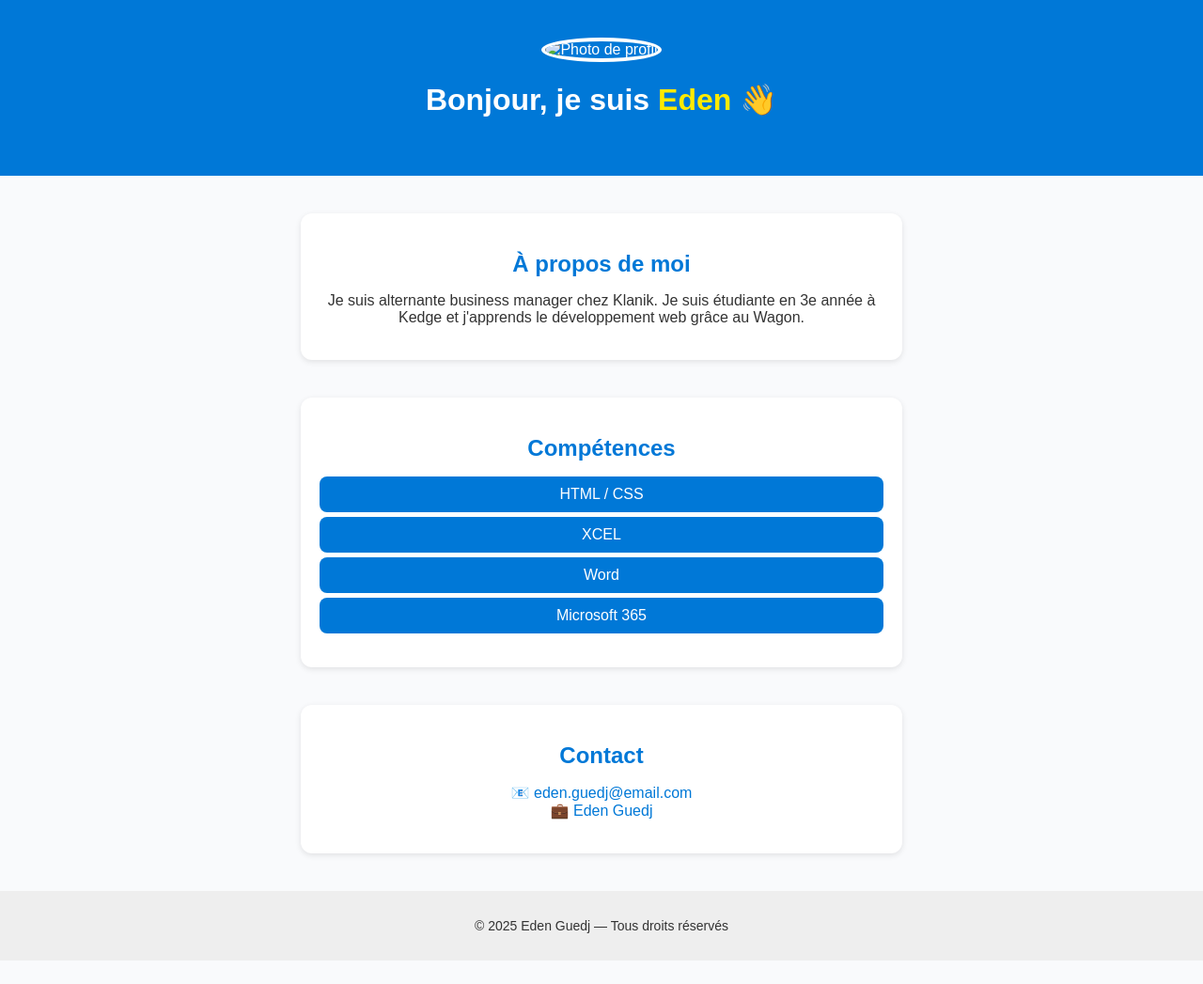
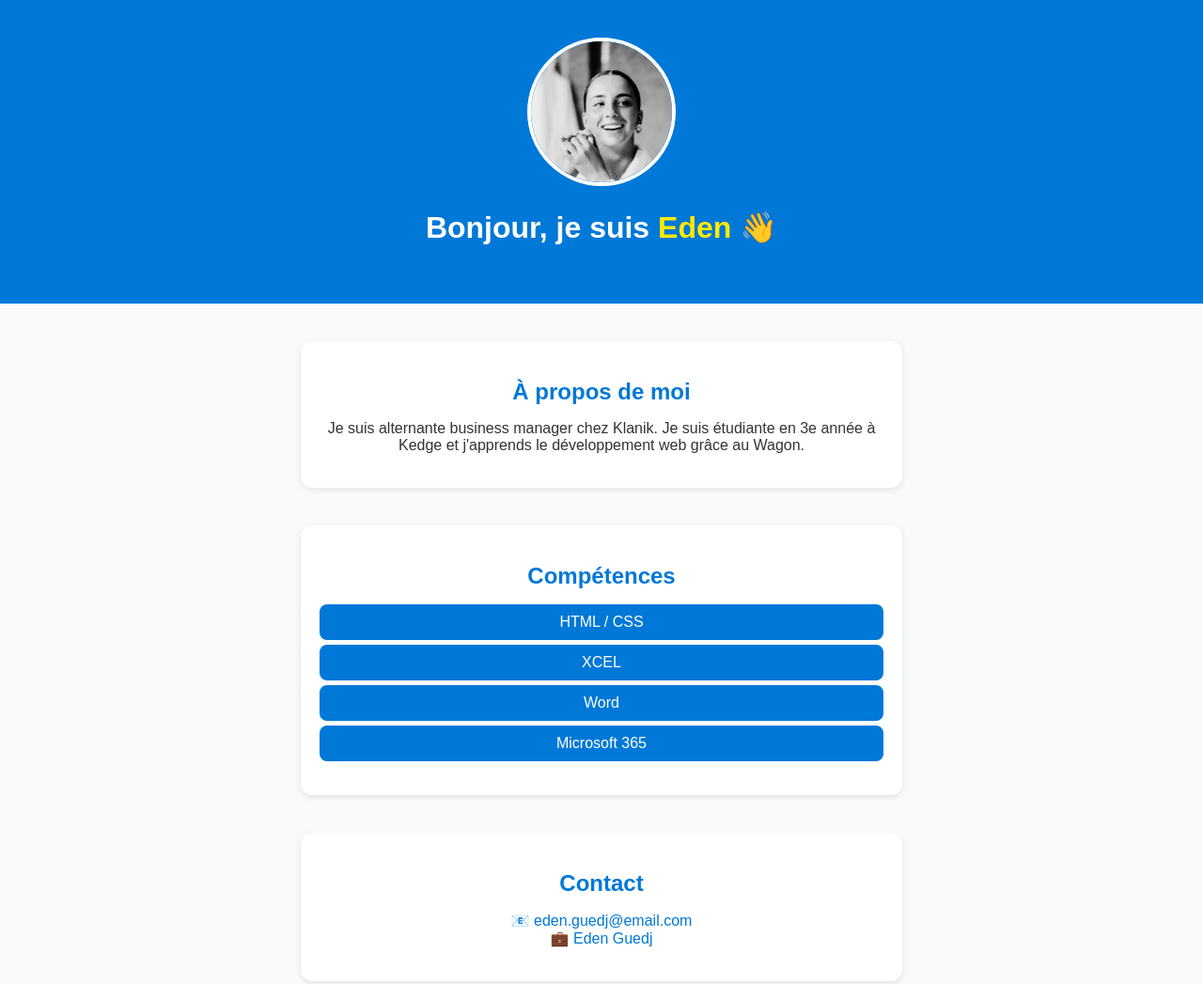
Before and after one commit to edenguedj/my-profile, a plain HTML site: page index.html in a window 1280 px wide. Shown: the top 1047 px of the page at 94% size. Before the commit the page ends 1022 px from the top, so only its background shows below. Drawn offline with Linux system fonts and the light colour scheme.

Commit message:
Update index.html

```diff
--- a/index.html
+++ b/index.html
@@ -8,7 +8,7 @@
 </head>
 <body>
   <header>
-    <img src="images/profile-picture.jpeg" alt="Photo de profil" class="profile-picture">
+    <img src="profile-picture.jpeg" alt="Photo de profil" class="profile-picture">
     <h1>Bonjour, je suis <span class="name">Eden</span> 👋</h1>
   </header>
 
```
